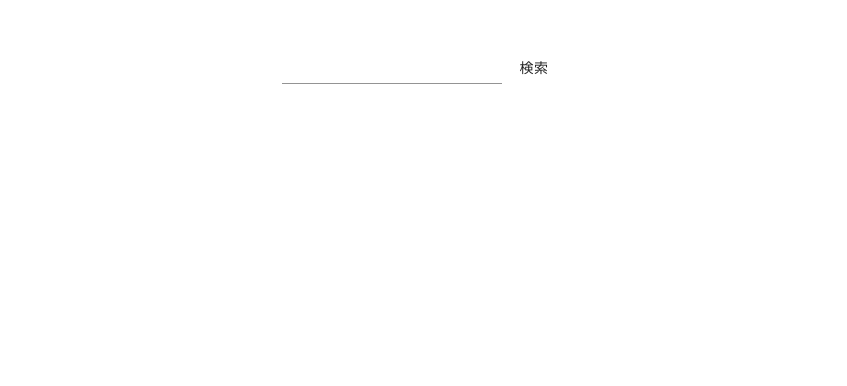
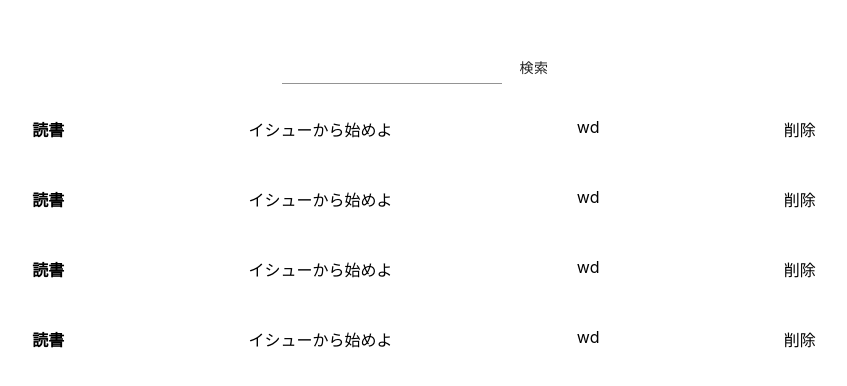
Before and after one commit to masoda1112/rails-todo-web, a React (Create React App) app: page / in a window 1280 px wide. Shown: the top 386 px of the page, without its empty margins (216-1063 px from the left). Built offline with nearby package versions, Linux system fonts and the light colour scheme.

Commit message:
リスト部分完成

```diff
--- a/package.json
+++ b/package.json
@@ -8,6 +8,7 @@
     "@testing-library/react": "^11.1.0",
     "@testing-library/user-event": "^12.1.10",
     "node": "^16.3.0",
+    "prop-types": "^15.7.2",
     "react": "^17.0.2",
     "react-dom": "^17.0.2",
     "react-router-dom": "^5.2.0",
--- a/src/components/listArea.js
+++ b/src/components/listArea.js
@@ -8,8 +8,12 @@ const ListArea = () => {
   ];
   return (
     <div>
-      {todoList.map((todo) => {
-        <Todo title={todo.title} description={todo.description} />;
+      {todoList.map((todo, id) => {
+        return (
+          <div key={id}>
+            <Todo todoTitle={todo.title} todoDescription={todo.description} />
+          </div>
+        );
       })}
     </div>
   );
--- a/src/components/searchArea.js
+++ b/src/components/searchArea.js
@@ -2,6 +2,7 @@ import { Input, Button } from "@material-ui/core";
 import { useState } from "react";
 
 const SearchArea = () => {
+  // ここでapiを呼び出す（get）
   const [searchQuery, setSearchQuery] = useState();
   const handleSubmit = () => {
     console.log(searchQuery);
--- a/src/components/todo.js
+++ b/src/components/todo.js
@@ -1,10 +1,63 @@
-const Todo = (title, description) => {
+import PropTypes from "prop-types";
+
+const Todo = ({ todoTitle, todoDescription }) => {
+  const tags = ["w", "d"];
   return (
     <>
-      <h1>{title}</h1>
-      <p>{description}</p>
+      <div className="todo">
+        <p className="todo-title todo-item">{todoTitle}</p>
+        <p className="todo-description todo-item">{todoDescription}</p>
+        <div className="tags-area">
+          <div className="tags-list">
+            {tags.map((tag, id) => {
+              return (
+                <p className="tag" key={id}>
+                  {tag}
+                </p>
+              );
+            })}
+          </div>
+        </div>
+        <div className="delete-button-area">
+          <p className="delete-button">削除</p>
+        </div>
+      </div>
+      <style jsx>
+        {`
+          .todo {
+            margin-top: 30px !important;
+            margin: 0 auto;
+            display: flex;
+            justify-content: space-evenly;
+          }
+          .todo-item {
+            margin-top: 0px;
+            margin-bottom: 0px;
+          }
+          .todo-title {
+            font-weight: bold;
+          }
+          .tags-list {
+            display: flex;
+            justify-content: space-between;
+          }
+          .tag {
+            margin-top: 0;
+          }
+          .delete-button {
+            margin-top: 0;
+          }
+          .tag .todo-desccription {
+          }
+        `}
+      </style>
     </>
   );
 };
 
+Todo.propTypes = {
+  todoTitle: PropTypes.string,
+  todoDescription: PropTypes.string,
+};
+
 export default Todo;
--- a/src/layouts/createPage.js
+++ b/src/layouts/createPage.js
@@ -1,6 +1,8 @@
 import { TextField, Select, MenuItem, Button } from "@material-ui/core";
 import { useState } from "react";
+
 const CreatePage = () => {
+  // ここでapiを呼び出す（create、get）
   const [title, setTitle] = useState("");
   const [description, setDescription] = useState("");
   const [tag, setTag] = useState("");
@@ -35,7 +37,9 @@ const CreatePage = () => {
           <MenuItem value="dev">dev</MenuItem>
           <MenuItem value="input">input</MenuItem>
         </Select>
-        <Button fullWidth>登録</Button>
+        <Button fullWidth type="submit" value="sabmit">
+          登録
+        </Button>
       </form>
     </>
   );
```
Also changed, not shown: 1 other file (tests, documents, lock files or other folders).
